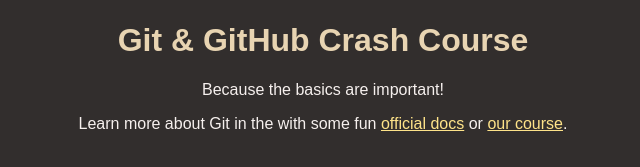
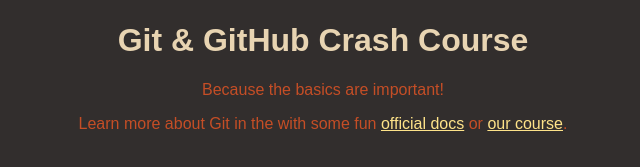
Before and after one commit to umarisbwaqas/hithub-1, a plain HTML site: page index.html in a window 1280 px wide. Shown: the part 147-314 px from the top of the page, without its empty margins (317-957 px from the left). Drawn offline with Linux system fonts and the light colour scheme.

Commit message:
updated some colors

```diff
--- a/styles.css
+++ b/styles.css
@@ -6,7 +6,7 @@
   margin: 0;
   text-align: center;
   background-color: #322e2d;
-  color: #f6f0ee;
+  color: #c54e26;
 }
 
 #logo {
```
